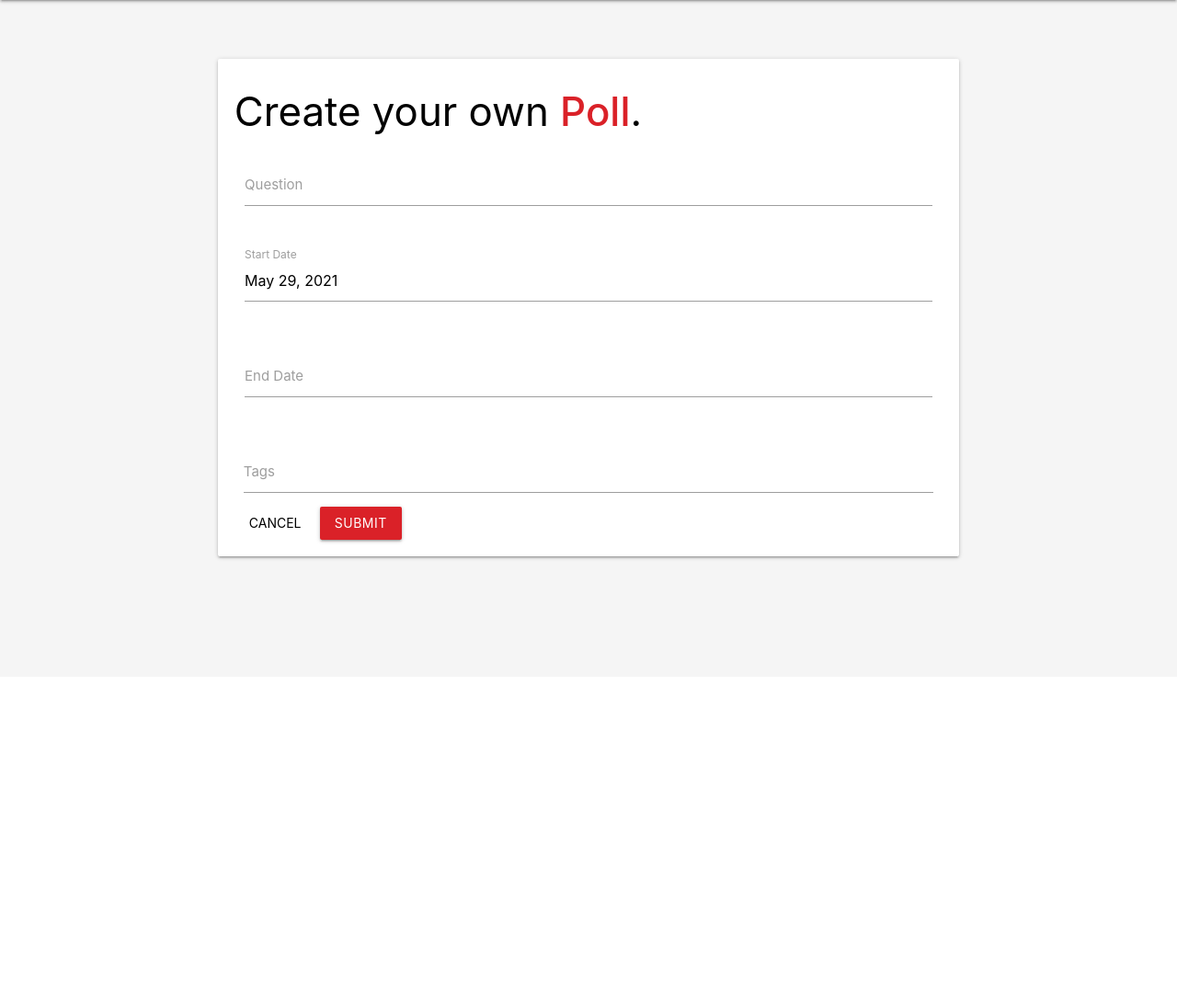
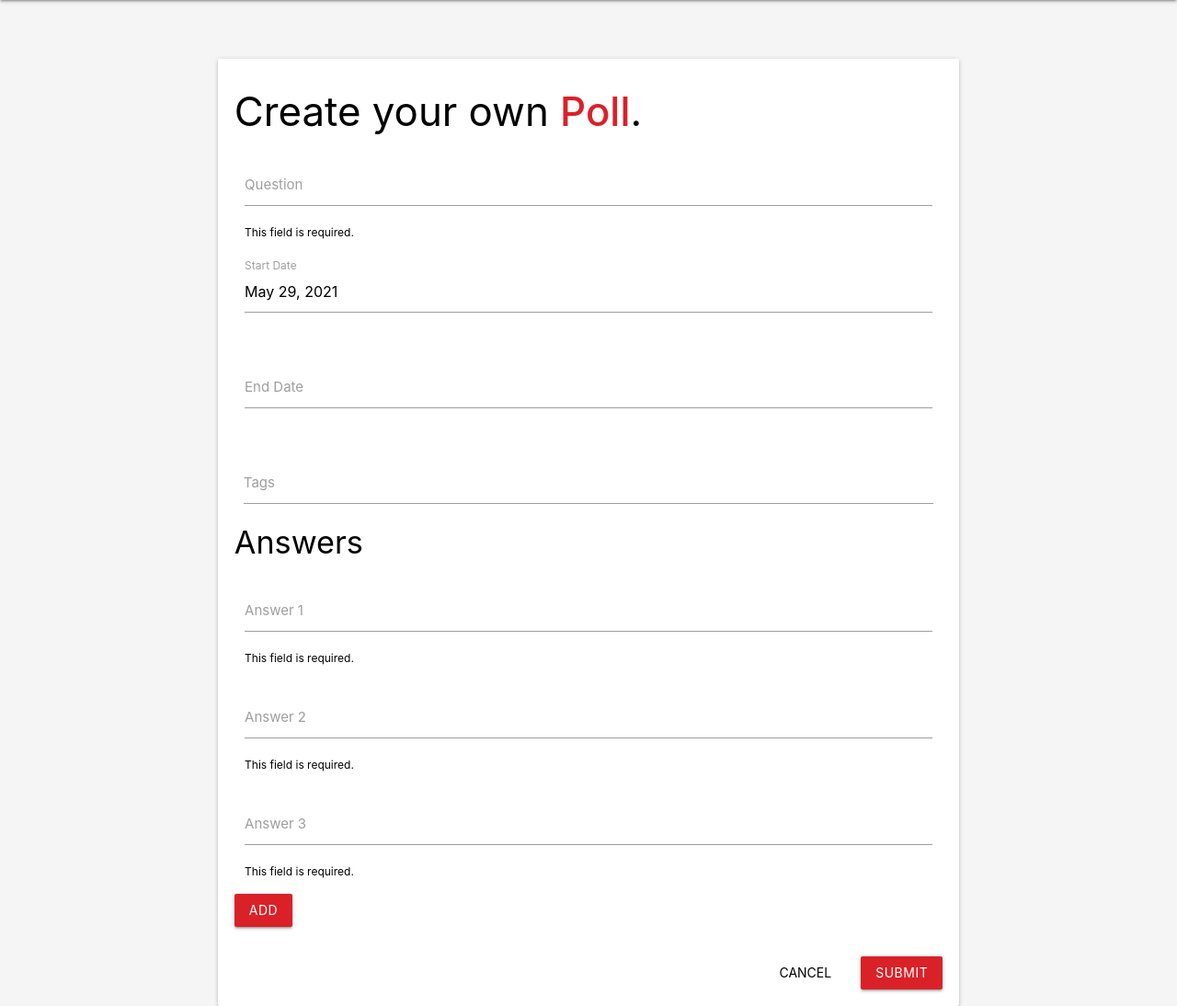
Before and after one commit to gutentag2012/Bosch_Internship_Django_Polls, a Django app: page /create-poll/ in a window 1280 px wide. Shown: the part 64-1158 px from the top of the page at 92% size. Before the commit the page ends 674 px from the top, so only its background shows below. Run offline with Django 3.2, Linux system fonts and the light colour scheme; data that the repository does not hold is empty; some libraries are stand-ins or nearby versions.

Commit message:
Adding poll answers to the database

```diff
--- a/polls/forms.py
+++ b/polls/forms.py
@@ -1,9 +1,11 @@
 from django import forms
-from .models import Poll, Tag
+from .models import Poll
 from datetime import date
 
 
 class PollForm(forms.ModelForm):
+    creator = forms.HiddenInput()
+
     start_date = forms.DateField(
         initial=date.today(),
         input_formats=("%b %d, %Y",),
@@ -24,13 +26,30 @@
             }
         ))
 
+    answer_1 = forms.CharField()
+    answer_2 = forms.CharField()
+    answer_3 = forms.CharField()
+
     class Meta:
         model = Poll
         fields = [
+            "creator",
             "question",
             "start_date",
             "end_date",
         ]
 
-    def clean_end_date(self, *args, **kwargs):
-        print("Clear")
+    def clean_end_date(self):
+        end_date = self.cleaned_data["end_date"]
+        if not end_date:
+            return None
+        if end_date <= self.cleaned_data["start_date"]:
+            raise forms.ValidationError("The end date must be after the start date!")
+        return end_date
+
+    def save(self, commit=True):
+        poll = super(PollForm, self).save(commit=commit)
+        poll.pollanswer_set.create(answer=self.cleaned_data["answer_1"])
+        poll.pollanswer_set.create(answer=self.cleaned_data["answer_2"])
+        poll.pollanswer_set.create(answer=self.cleaned_data["answer_3"])
+        return poll
--- a/polls/views.py
+++ b/polls/views.py
@@ -4,7 +4,7 @@
 from django.contrib.auth.forms import UserCreationForm
 from .forms import PollForm
 from .models import Poll, Tag
-from datetime import datetime
+from datetime import datetime, date
 
 
 def log_in_view(request):
@@ -66,7 +66,8 @@
     # Retrieves the search term from the request or a default empty string
     search_term = request.GET.get("search") or ""
 
-    # Filters the poll objects after the search term and whether they are available or not (Search respects both the name and the tags)
+    # Filters the poll objects after the search term and whether they are available or not
+    # (Search respects both the name and the tags)
     poll_objs = Poll.objects.filter(Q(question__icontains=search_term) | Q(tag__name__icontains=search_term)).distinct()
     poll_objs = filter(lambda e: e.is_still_available(), poll_objs)
 
@@ -145,42 +146,84 @@
     return render(request, "single_poll.html", context)
 
 
+def get_json_tags_from_post(request):
+    """This helper method maps all chips of tags from a POST request into a list of their values."""
+    result = []
+
+    for key in request.POST:
+        # If the key inside of the POST request starts with "chip" it is a valid tag-chip
+        if key.startswith("chip"):
+            # Add the corresponding value to the result
+            result.append({"tag": request.POST.get(key)})
+
+    return result
+
+
+def find_or_create_tag(tag):
+    """This helper method takes a tag name and either returns the saved tag in the database
+    or if there is none creates a new tag and returns this one."""
+
+    try:
+        # Tries to retrieve the tag from the database
+        return Tag.objects.get(name=tag)
+    except Tag.DoesNotExist:
+        # If the tag could not be found, a new one is created
+        return Tag.objects.create(
+            name=tag,
+            color=Tag.objects.all().count()
+        )
+
+
+def add_answers_to_poll(request, poll):
+    """This helper method gets all answers from a POST request and adds every answer with an index greater than 3
+    to the polls answers. The index must me greater than 3 because the first three answers are already added."""
+
+    for key in request:
+        # If the key does not contain "answer_" then it is no answer and the loop can continue
+        if not key.startswith("answer_"):
+            continue
+
+        # Split by the underscore to get the right side that represents the index
+        index = key.split("_")[1]
+
+        # If the index is smaller or equal to 3 the loop can continue
+        if int(index) <= 3:
+            continue
+
+        # Add the current answer to the answerset of the poll
+        poll.pollanswer_set.create(answer=request.get(key))
+
+
 def create_poll_view(request):
-    context = {}
-    form = PollForm()
-    context["form"] = form
+    """The view that creates new polls for the system."""
 
-    tag_objs = [e[0] for e in Tag.objects.values_list("name")]
-    context["all_tags"] = tag_objs
+    # Create the starting poll form for the GET request
+    form = PollForm({"creator": request.user, "start_date": date.today()})
 
-    context["tags"] = []
-    for tag in request.POST:
-        if tag.startswith("chip"):
-            context["tags"].append({"tag": request.POST.get(tag)})
+    # Create the initial context with the form, all tags and the tags from a potential POST request
+    context = {
+        "form": form,
+        "all_tags": [e[0] for e in Tag.objects.values_list("name")],
+        "tags": get_json_tags_from_post(request)
+    }
 
     if request.method == "POST":
-        form = PollForm(request.POST)
-        if form.is_valid():
-            start_date = datetime.strptime(request.POST.get("start_date"), "%b %d, %Y").date()
-            end_date = None
-            if request.POST.get("end_date"):
-                end_date = datetime.strptime(request.POST.get("end_date"), "%b %d, %Y").date()
-            var = Poll.objects.create(**{
-                "creator": request.user,
-                "question": request.POST.get("question"),
-                "start_date": start_date,
-                "end_date": end_date,
-            })
+        # Saves the form with the posted values in the context
+        context["form"] = PollForm(request.POST)
+
+        if context["form"].is_valid():
+            # If the form has valid data it is saved together with the first three answers
+            poll = context["form"].save()
+
+            # !Important Note: The tags still have to be added afterwards together with possible additional answers
             for tag in context["tags"]:
-                tag_to_add = None
-                try:
-                    tag_to_add = Tag.objects.get(name=tag["tag"])
-                except Tag.DoesNotExist:
-                    tag_to_add = Tag.objects.create(**{
-                        "name": tag["tag"],
-                        "color": Tag.objects.all().count()
-                    })
-                var.tag_set.add(tag_to_add)
+                # Adds all tags inside of the context to the polls tag set
+                poll.tag_set.add(find_or_create_tag(tag["tag"]))
+
+            # Adding all remaining answers form the POST request to the polls answers
+            add_answers_to_poll(request.POST, poll)
+
+            # Return to the homepage
             return redirect("home")
 
     return render(request, "create_poll.html", context)
--- a/static/css/base.css
+++ b/static/css/base.css
@@ -1,4 +1,3 @@
-
 * {
     color: var(--color-on-background);
 }
@@ -13,6 +12,10 @@
 
 nav {
     background-color: var(--color-surface);
+}
+
+label {
+    pointer-events: none;
 }
 
 .brand-logo img {
@@ -155,6 +158,31 @@
     justify-content: center;
 }
 
+.answer_holder {
+    margin-bottom: var(--space-extreme);
+}
+
+.input-field.with-prefix {
+    width: 80%;
+    margin-right: auto;
+}
+.input-field.with-prefix.full-width {
+    width: 100%;
+}
+.prefix {
+    cursor: pointer;
+}
+.input-field.with-prefix .prefix {
+    right: 0;
+    transform: translateY(-10px);
+}
+
+.submit-buttons {
+    display: flex;
+    flex-direction: row-reverse;
+    gap: var(--space-large);
+}
+
 .btn-extended span {
     margin-left: var(--space-small);
     color: var(--color-on-primary);
--- /dev/null
+++ b/static/js/create_answer_input.js
@@ -0,0 +1,28 @@
+let id = 4
+
+const add_input_field = () => {
+    const parent = document.getElementById("new-answers")
+
+    const outer_wrapper = document.createElement("div")
+    outer_wrapper.setAttribute("class", "input-field col with-prefix full-width")
+    const prefix = document.createElement("span")
+    prefix.setAttribute("class", "prefix")
+    const prefix_icon = document.createElement("clear")
+    prefix_icon.setAttribute("class", "material-icons")
+    prefix_icon.innerText = "clear"
+    prefix.appendChild(prefix_icon)
+    prefix.addEventListener("click", () => parent.removeChild(outer_wrapper))
+    outer_wrapper.appendChild(prefix)
+    const input = document.createElement("input")
+    input.setAttribute("id", `answer_${id}`)
+    input.setAttribute("name", `answer_${id}`)
+    input.setAttribute("type", "text")
+    outer_wrapper.appendChild(input)
+    const label = document.createElement("label")
+    label.setAttribute("for", `answer_${id}`)
+    label.innerText = `Answer ${id}`
+    outer_wrapper.appendChild(label)
+    parent.appendChild(outer_wrapper)
+
+    id++
+}
--- /dev/null
+++ b/static/js/initialize_chips.js
@@ -0,0 +1,52 @@
+document.addEventListener('DOMContentLoaded', () => {
+    const [chip_holder] = document.getElementsByClassName("chips")
+    let chip_count = 0;
+
+    const elems = document.querySelectorAll('.chips');
+    const [instance] = M.Chips.init(elems, {
+        autocompleteOptions: {
+            data: all_tags,
+            limit: Infinity,
+            minLength: 1
+        },
+        onChipAdd: (input, chip) => {
+            chip_count++;
+            const value = chip.innerText.split("\n")[0]
+            const hidden_input = document.createElement("input")
+            hidden_input.setAttribute("type", "hidden")
+            hidden_input.setAttribute("name", `chip-${chip_holder.childElementCount}`)
+            hidden_input.setAttribute("value", `${value}`)
+            chip.appendChild(hidden_input)
+        },
+        onChipDelete: () => {
+            chip_count--;
+        }
+    });
+
+    for (let key in json_tags) {
+        instance.addChip(json_tags[key])
+    }
+
+    const [create_input] = chip_holder.getElementsByClassName("input")
+    const label = document.createElement("label")
+    label.setAttribute("for", create_input.getAttribute("id"))
+    label.innerText = "Tags"
+    chip_holder.appendChild(label)
+    create_input.addEventListener("focus", () => {
+        label.setAttribute("class", "active")
+    })
+    create_input.addEventListener("blur", () => {
+        if (chip_count === 0 && !create_input.value)
+            label.setAttribute("class", "")
+    })
+    if (chip_count > 0) {
+        label.setAttribute("class", "active")
+    }
+
+    create_final_chip = () => {
+        if (create_input.value) {
+            instance.addChip({tag: create_input.value})
+            create_input.value = ""
+        }
+    }
+});
--- a/templates/create_poll.html
+++ b/templates/create_poll.html
@@ -7,6 +7,8 @@
     <h3>Create your own <strong class="text-primary">Poll</strong>.</h3>
     <form method="post">
         {% csrf_token %}
+
+        {{form.creator.as_hidden}}
 
         <div class="input-field  col">
             {{ form.question }}
@@ -29,82 +31,63 @@
             <span class="helper-text" data-error="wrong" data-success="right">
                 {{form.end_date.errors}}
             </span>
-            <label for="{{ form.end_date.id_for_label }}" onload="console.log('loaded')">End Date</label>
+            <label for="{{ form.end_date.id_for_label }}">End Date</label>
         </div>
 
         <div class="chips">
         </div>
 
         <script>
-            let test_function = () => console.log("Not initialized!")
+            const active_tags_from_django = '{{ tags|escapejs }}'.replaceAll("\'", "\"");
+            const json_tags = JSON.parse(active_tags_from_django)
 
-            document.addEventListener('DOMContentLoaded', () => {
-                const [chip_holder] = document.getElementsByClassName("chips")
-                let chip_count = 0;
+            const all_tags_from_django = '{{ all_tags|escapejs }}'.replaceAll("\'", "\"");
+            const all_tags = JSON.parse(all_tags_from_django).reduce((acc, e) => {
+                acc[e] = null
+                return acc
+            }, {})
 
-                const django_tags = '{{ tags|escapejs }}'.replaceAll("\'", "\"");
-                const json_tags = JSON.parse(django_tags)
+            let create_final_chip;
+        </script>
+        <script src="{% static '/js/create_answer_input.js' %}"></script>
+        <script src="{% static '/js/initialize_chips.js' %}"></script>
 
-                const django_all_tags = '{{ all_tags|escapejs }}'.replaceAll("\'", "\"");
-                const json_all_tags = JSON.parse(django_all_tags)
-                const all_tags = json_all_tags.reduce((acc, e) => {
-                    acc[e] = null
-                    return acc
-                }, {})
+        <div class="answer_holder">
+            <h4>Answers</h4>
+            <div class="input-field col">
+                {{form.answer_1}}
+            <span class="helper-text" data-error="wrong" data-success="right">
+                {{form.answer_1.errors}}
+            </span>
+                <label for="{{ form.answer_1.id_for_label }}">{{ form.answer_1.label }}</label>
+            </div>
+            <div class="input-field col">
+                {{form.answer_2}}
+            <span class="helper-text" data-error="wrong" data-success="right">
+                {{form.answer_2.errors}}
+            </span>
+                <label for="{{ form.answer_2.id_for_label }}">{{ form.answer_2.label }}</label>
+            </div>
+            <div class="input-field col">
+                {{form.answer_3}}
+            <span class="helper-text" data-error="wrong" data-success="right">
+                {{form.answer_3.errors}}
+            </span>
+                <label for="{{ form.answer_3.id_for_label }}">{{ form.answer_3.label }}</label>
+            </div>
+            <div id="new-answers">
+            </div>
+            <button class="waves-effect waves-light btn primary" style="margin-left: auto" type="button"
+                    onclick="add_input_field()">Add
+            </button>
+        </div>
 
-                const elems = document.querySelectorAll('.chips');
-                const [instance] = M.Chips.init(elems, {
-                    autocompleteOptions: {
-                        data: all_tags,
-                        limit: Infinity,
-                        minLength: 1
-                    },
-                    onChipAdd: (input, chip) => {
-                        chip_count++;
-                        const value = chip.innerText.split("\n")[0]
-                        const hidden_input = document.createElement("input")
-                        hidden_input.setAttribute("type", "hidden")
-                        hidden_input.setAttribute("name", `chip-${chip_holder.childElementCount}`)
-                        hidden_input.setAttribute("value", `${value}`)
-                        chip.appendChild(hidden_input)
-                    },
-                    onChipDelete: () => {
-                        chip_count--;
-                    }
-                });
-
-                for (let key in json_tags) {
-                    instance.addChip(json_tags[key])
-                }
-
-                const [create_input] = chip_holder.getElementsByClassName("input")
-                const label = document.createElement("label")
-                label.setAttribute("for", create_input.getAttribute("id"))
-                label.innerText = "Tags"
-                chip_holder.appendChild(label)
-                create_input.addEventListener("focus", () => {
-                    label.setAttribute("class", "active")
-                })
-                create_input.addEventListener("blur", () => {
-                    if (chip_count === 0 && !create_input.value)
-                        label.setAttribute("class", "")
-                })
-                if (chip_count > 0) {
-                    label.setAttribute("class", "active")
-                }
-
-                test_function = () => {
-                    if(create_input.value) {
-                        instance.addChip({tag: create_input.value})
-                        create_input.value = ""
-                    }
-                }
-            });
-        </script>
-        <a href="{% url 'home' %}" class="waves-effect waves-primary btn-flat">Cancel</a>
-        <button onclick="test_function()" type="submit" name="submit" value="submit"
-                class="waves-effect waves-light btn primary">Submit
-        </button>
+        <div class="submit-buttons">
+            <button onclick="create_final_chip()" type="submit" name="submit" value="submit"
+                    class="waves-effect waves-light btn primary">Submit
+            </button>
+            <a href="{% url 'home' %}" class="waves-effect waves-primary btn-flat">Cancel</a>
+        </div>
     </form>
 </div>
 
--- a/templates/login.html
+++ b/templates/login.html
@@ -16,7 +16,11 @@
             <input id="password" type="password" name="password">
             <label for="password">Password</label>
         </div>
-        <button type="submit" name="submit" value="submit" class="waves-effect waves-light btn primary">Log in</button>
+
+        <div class="submit-buttons">
+            <button type="submit" name="submit" value="submit" class="waves-effect waves-light btn primary">Log in
+            </button>
+        </div>
     </form>
 </div>
 
--- a/templates/overview_polls.html
+++ b/templates/overview_polls.html
@@ -4,8 +4,8 @@
 <div class="container">
     <h3>Discover our <strong class="text-primary">Polls</strong>.</h3>
     <form class="row search-bar" method="get">
-            <div class="input-field col" style="width: 80%; margin-right: auto;">
-                <a href="." class="prefix" style="right: 0; transform: translateY(-10px)"><i class="material-icons">clear</i></a>
+            <div class="input-field col with-prefix">
+                <a href="." class="prefix"><i class="material-icons">clear</i></a>
                 <input style="width: 94%" id="icon_prefix" type="text" autofocus name="search" value="{{search_term}}">
                 <label for="icon_prefix">Search</label>
             </div>
@@ -23,7 +23,7 @@
             <div class="card col c{{poll.color_index}}-card" style="width: 100%">
                 <div class="card-header">
                     <h5>{{poll.question}}</h5>
-                    <strong>{{poll.votes}} Vote{{poll.vote|pluralize}}</strong>
+                    <strong>{{poll.votes}} Vote{{poll.votes|pluralize}}</strong>
                 </div>
                 <div class="tag-holder">
                     {% for tag in poll.tags %}
--- a/templates/signup.html
+++ b/templates/signup.html
@@ -32,7 +32,10 @@
             <label for="{{ form.password2.id_for_label }}">Repeat password</label>
         </div>
 
-        <button type="submit" name="submit" value="submit" class="waves-effect waves-light btn primary">Sign up</button>
+        <div class="submit-buttons">
+            <button type="submit" name="submit" value="submit" class="waves-effect waves-light btn primary">Sign up
+            </button>
+        </div>
     </form>
 </div>
 
```
